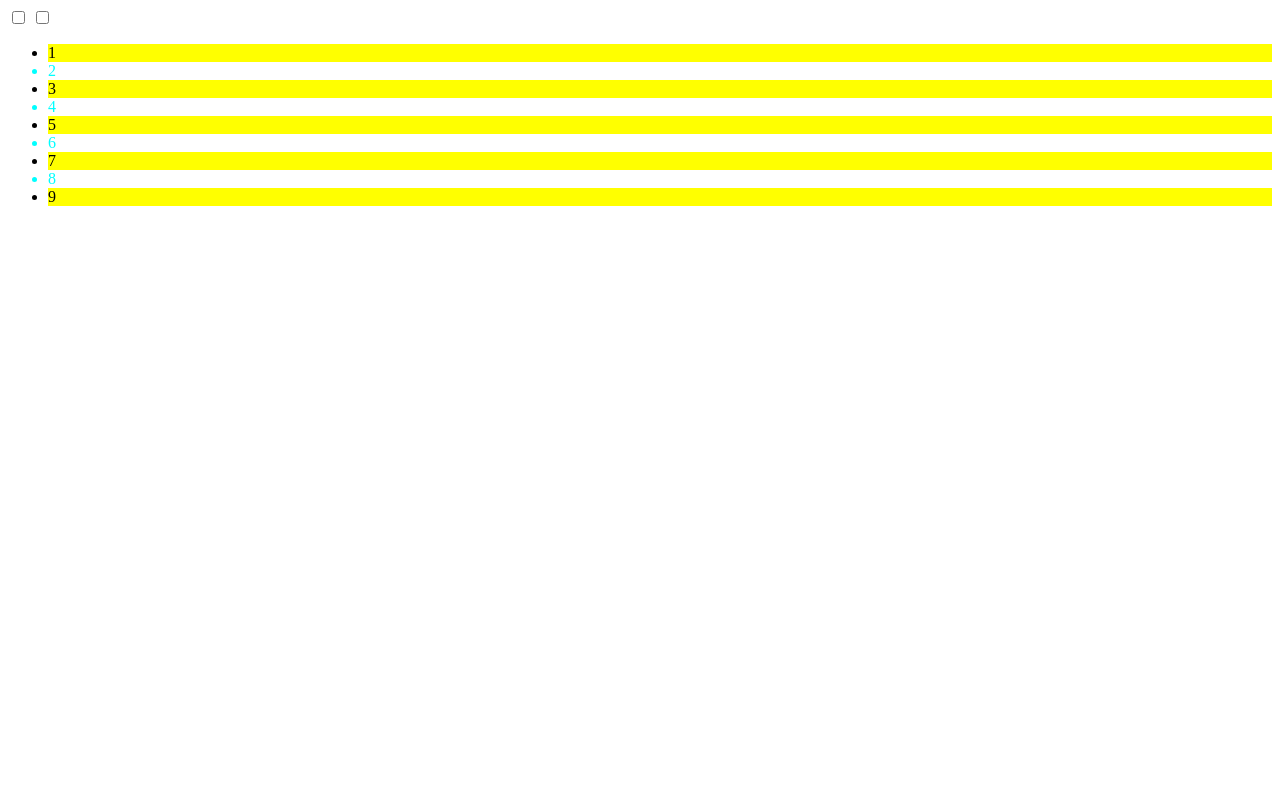
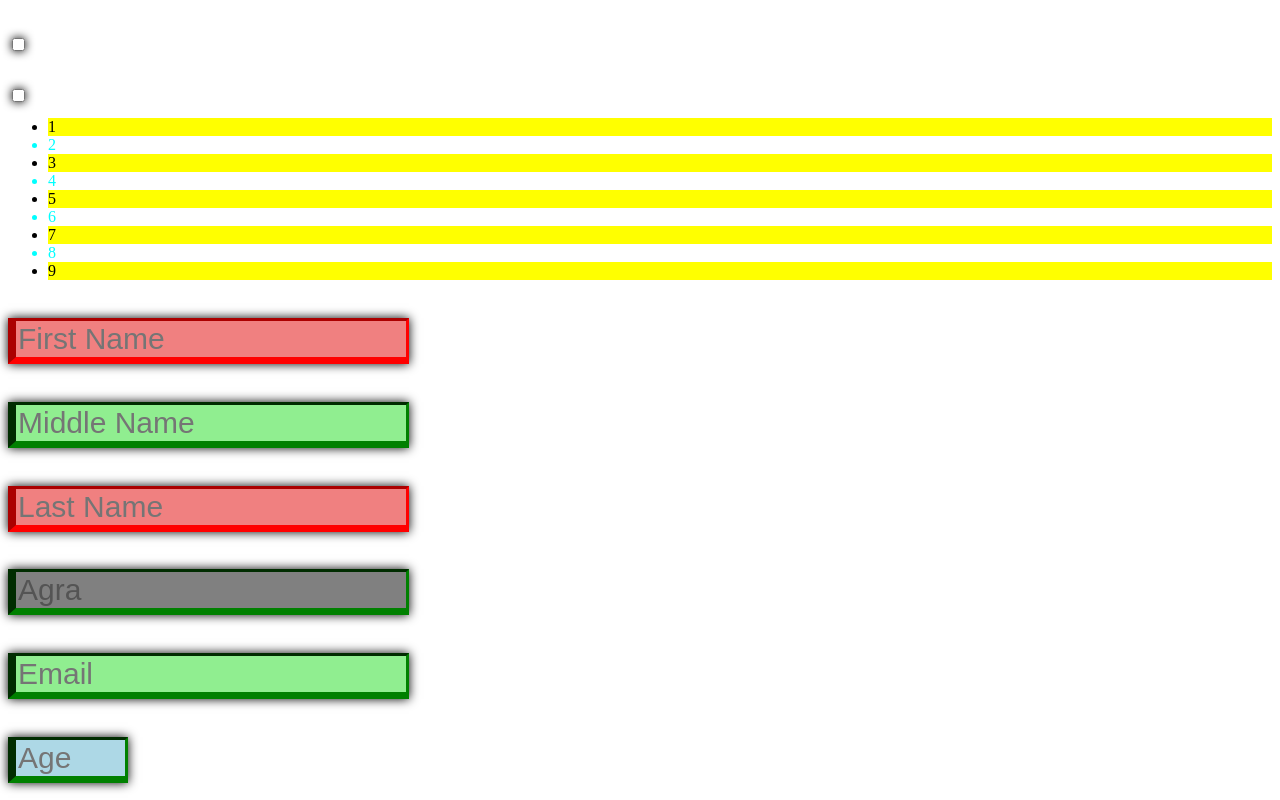
Before and after one commit to Madhav2005-Garg/FullStack, a plain HTML site: page pseudo-class/form.html in a window 1280 px wide. Drawn offline with Linux system fonts and the light colour scheme.

Commit message:
Practing pseudo class for form part specifically

```diff
--- a/pseudo-class/form.html
+++ b/pseudo-class/form.html
@@ -16,6 +16,43 @@
         li:nth-child(even){
             color:aqua;
         }
+        input{
+            border-width: 3px 3px 7px 8px;
+            border-color: black;
+            display: block;
+            margin-top:3%;
+            font-size:30px;
+        }
+        input:required{
+            border-color: red;
+        }
+        input:optional{
+            border-color: green;
+        }
+        input:enabled{
+            background-color: pink;
+            box-shadow: 0 0 10px black;
+        }
+        input:disabled{
+            background-color: gray;
+            box-shadow: 0 0 10px black;
+        }
+        input:valid{
+            background-color: lightgreen;
+            box-shadow: 0 0 10px black;
+        }
+        input:invalid{
+            background-color: lightcoral;
+            box-shadow: 0 0 10px black;
+        }
+        input:in-range{
+            background-color: lightblue;
+            box-shadow: 0 0 10px black;
+        }
+        input:out-of-range{
+            background-color: lightpink;
+            box-shadow: 0 0 10px black;
+        }
     </style>
 </head>
 <body>
@@ -32,5 +69,11 @@
         <li>8</li>
         <li>9</li>
     </ul>
+    <input type="text" placeholder="First Name" required>
+    <input type="text" placeholder="Middle Name" >
+    <input type="text" placeholder="Last Name" required>
+    <input type="text" placeholder="Address" value="Agra" disabled>
+    <input type="email" placeholder="Email">
+    <input type="number" min="10" max="100" placeholder="Age">
 </body>
 </html>
```
